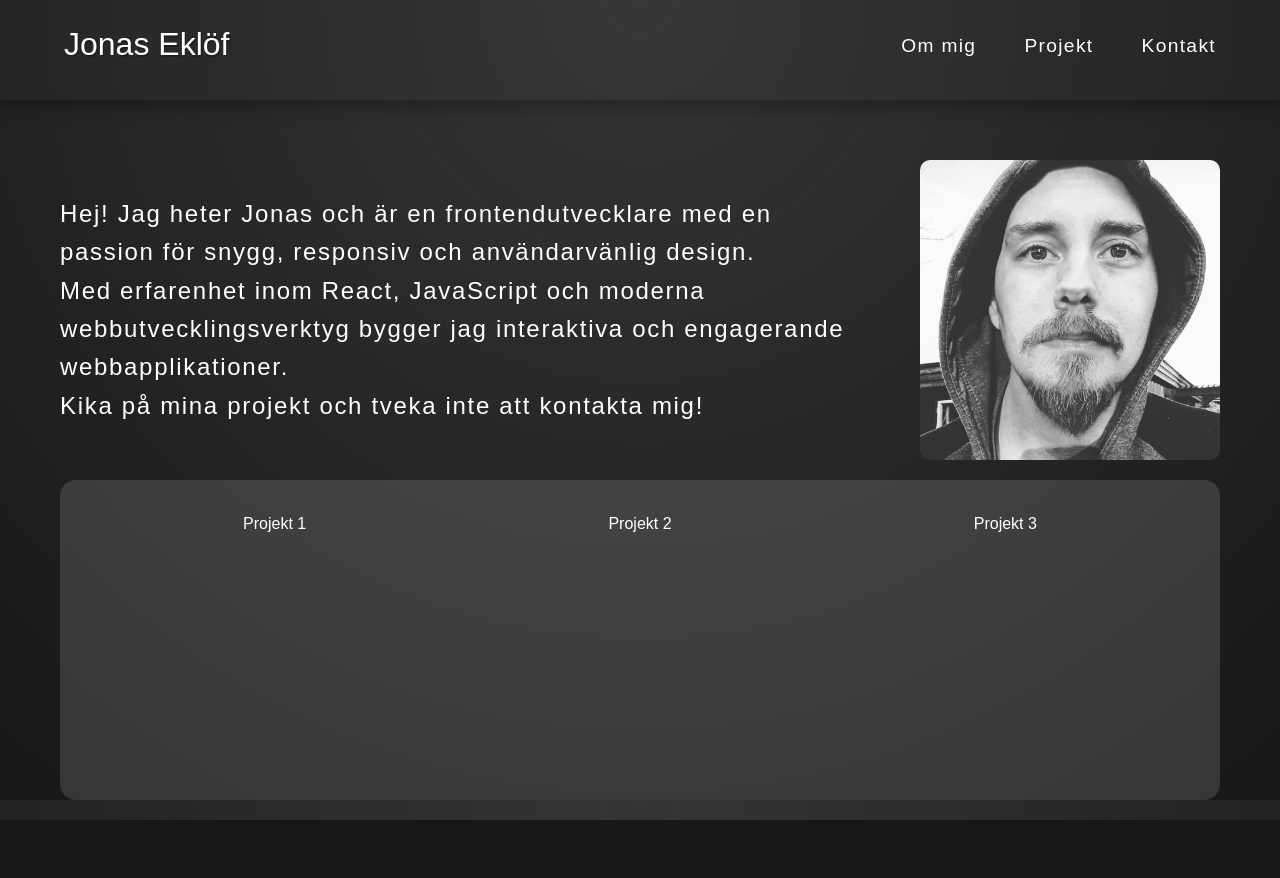
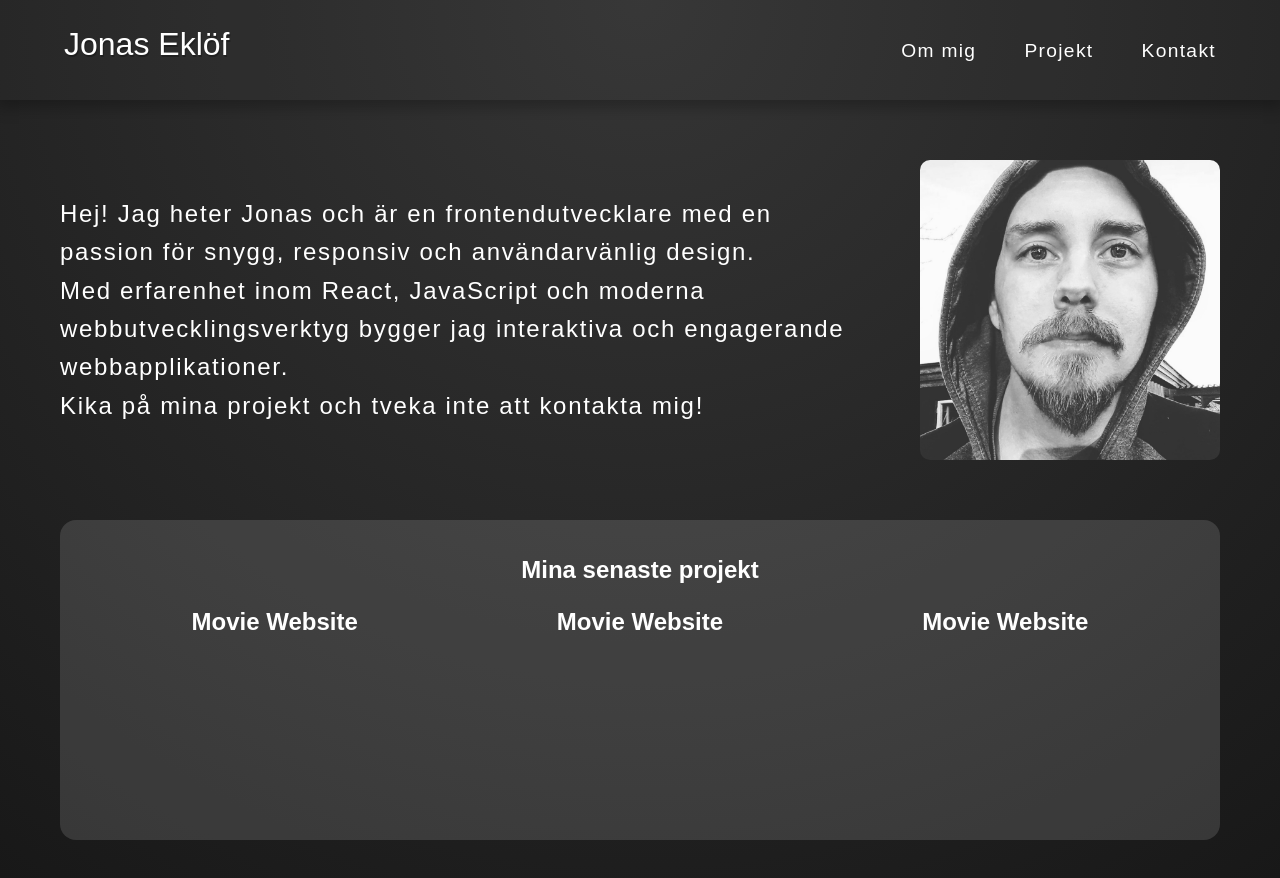
Before and after one commit to Jonas-Eklof/Javascript-2-Examinationsuppgift, a React (Vite) app: page / in a window 1280 px wide. Shown: the top 878 px of the page. Before the commit the page ends 820 px from the top, so only its background shows below. Built offline with nearby package versions, Linux system fonts and the light colour scheme; a web font is replaced by a local one.

Commit message:
bryter upp projekt i components

```diff
--- a/src/App.jsx
+++ b/src/App.jsx
@@ -8,7 +8,6 @@ function App() {
       <Header />
       <div className="main-content">
         <Routes>
-          {/* <OmMig /> */}
           <Route path="/" element={<OmMig />} />
         </Routes>
       </div>
--- a/src/components/header/Navbar.css
+++ b/src/components/header/Navbar.css
@@ -6,10 +6,9 @@
   height: 100px;
 
   /* Animation */
-  position: relative;
-  top: -100px; /* Börjar utanför skärmen */
-  left: 0;
-  animation: slideDown 1.2s ease-out forwards;
+  transform: translateY(-100%);
+  opacity: 0;
+  transition: transform 0.8s ease-out, opacity 0.8s ease-out;
 
   h1 {
     font-size: 2rem;
@@ -18,22 +17,15 @@
   }
 }
 
-/* Keyframes för slide-down */
-@keyframes slideDown {
-  from {
-    top: -100px;
-    opacity: 0;
-  }
-  to {
-    top: 0;
-    opacity: 1;
-  }
+.navbar.slide-down {
+  transform: translateY(0);
+  opacity: 1;
 }
 
 .nav-links {
   display: flex;
   gap: 3rem;
-  margin-top: 5px;
+  margin-top: 15px;
 
   li {
     text-decoration: none;
--- a/src/components/header/Navbar.jsx
+++ b/src/components/header/Navbar.jsx
@@ -1,8 +1,17 @@
-import React from "react";
+import React, { useEffect, useState } from "react";
 
 const Navbar = () => {
+  const [visible, setVisible] = useState(false);
+
+  useEffect(() => {
+    // Starta animationen när komponenten mountas
+    setTimeout(() => {
+      setVisible(true);
+    }, 100);
+  }, []);
+
   return (
-    <nav className="navbar">
+    <nav className={`navbar ${visible ? "slide-down" : ""}`}>
       <div className="nav-wrapper">
         <h1>Jonas Eklöf</h1>
         <ul className="nav-links">
--- /dev/null
+++ b/src/components/latest projects/LatestProjects.jsx
@@ -0,0 +1,18 @@
+import React from "react";
+
+const LatestProjects = () => {
+  return (
+    <section>
+      <h2>
+        <a
+          href="https://github.com/Jonas-Eklof/KYH/tree/main/javascript-2/movie-website"
+          target="_blank"
+        >
+          Movie Website
+        </a>
+      </h2>
+    </section>
+  );
+};
+
+export default LatestProjects;
--- a/src/index.css
+++ b/src/index.css
@@ -7,11 +7,10 @@ body {
       rgba(53, 52, 68, 0) 100%
     ),
     #171717;
-  height: 100vh;
+  min-height: 100vh;
   color: #ffffff;
   font-family: "Fustat", sans-serif;
   margin: 0;
   padding: 0;
-  /* max-width: 1200px; */
   margin-inline: auto;
 }
--- a/src/main.jsx
+++ b/src/main.jsx
@@ -1,13 +1,13 @@
 import { StrictMode } from "react";
 import { createRoot } from "react-dom/client";
-import { BrowserRouter } from "react-router-dom";
+import { HashRouter } from "react-router-dom";
 import "./index.css";
 import App from "./App.jsx";
 
 createRoot(document.getElementById("root")).render(
   <StrictMode>
-    <BrowserRouter>
+    <HashRouter>
       <App />
-    </BrowserRouter>
+    </HashRouter>
   </StrictMode>
 );
--- a/src/pages/OmMig.css
+++ b/src/pages/OmMig.css
@@ -42,6 +42,17 @@
   background-color: #d9d9d928;
   border-radius: 1rem;
   padding: 2rem;
-  display: flex;
-  justify-content: space-around;
+  margin-top: 2.5rem;
+  text-align: center;
+
+  h2 {
+    font-size: 1.5rem;
+    font-weight: bold;
+    margin-bottom: 1rem;
+  }
 }
+
+.latest-projects {
+  display: grid;
+  grid-template-columns: 1fr 1fr 1fr;
+}
--- a/src/pages/OmMig.jsx
+++ b/src/pages/OmMig.jsx
@@ -1,7 +1,8 @@
-import React from "react";
+// import React, { useEffect, useState } from "react";
 import HeroText from "../components/maincontent/HeroText";
 import profilepicture from "../assets/images/profile-picture.jpg";
 import "./OmMig.css";
+import LatestProjects from "../components/latest projects/LatestProjects";
 
 const OmMig = () => {
   return (
@@ -10,9 +11,12 @@ const OmMig = () => {
       <img src={profilepicture} className="profile-img" alt="" />
 
       <div className="latest-wrapper">
-        <section>Projekt 1</section>
-        <section>Projekt 2</section>
-        <section>Projekt 3</section>
+        <h2>Mina senaste projekt</h2>
+        <div className="latest-projects">
+          <LatestProjects />
+          <LatestProjects />
+          <LatestProjects />
+        </div>
       </div>
     </div>
   );
```
